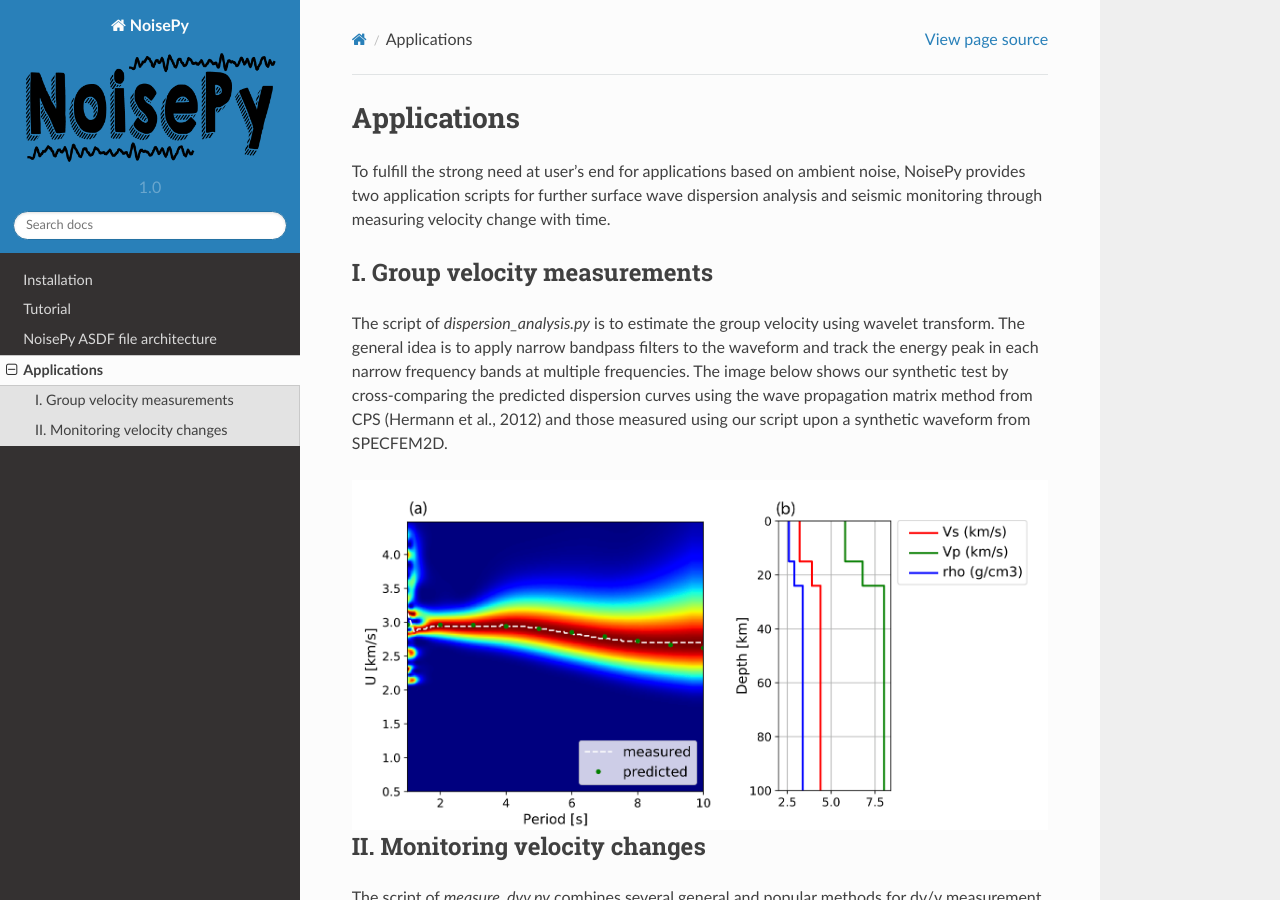
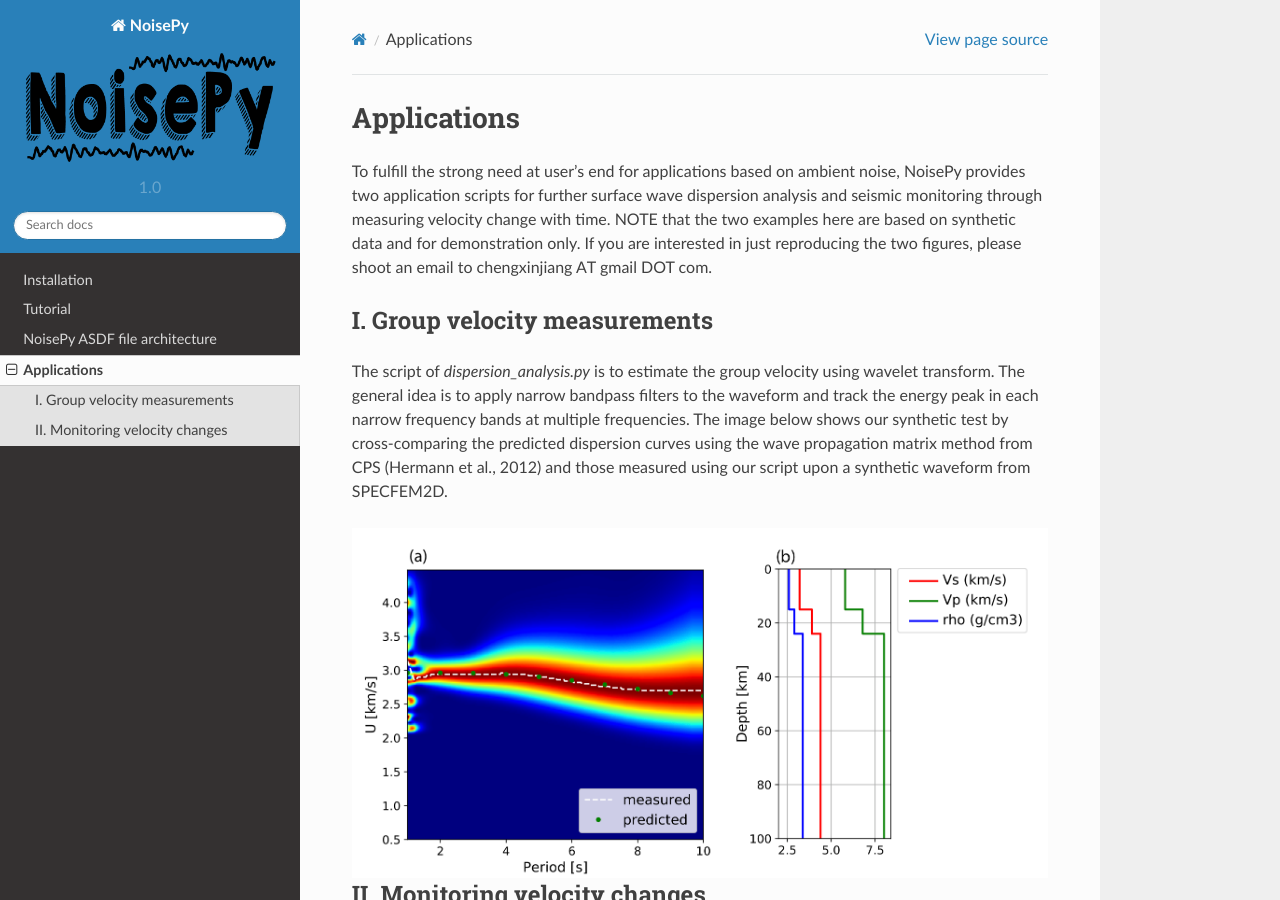
Before and after one commit to noisepy/NoisePy, a Sphinx documentation site: the page built from docs/applications.rst, in a window 1280 px wide and 900 px high. Built offline with Sphinx 7.4.7 and the Read the Docs theme 2.0.0, drawn with Linux system fonts in a browser that asks for light colours.

Commit message:
Update applications.rst
figure reproducing scripts plus synthetic data are available upon request.

```diff
--- a/docs/applications.rst
+++ b/docs/applications.rst
@@ -1,7 +1,7 @@
 Applications
 ============
 
-To fulfill the strong need at user’s end for applications based on ambient noise, NoisePy provides two application scripts for further surface wave dispersion analysis and seismic monitoring through measuring velocity change with time.
+To fulfill the strong need at user’s end for applications based on ambient noise, NoisePy provides two application scripts for further surface wave dispersion analysis and seismic monitoring through measuring velocity change with time. NOTE that the two examples here are based on synthetic data and for demonstration only. If you are interested in just reproducing the two figures, please shoot an email to chengxinjiang AT gmail DOT com.
 
 I. Group velocity measurements
 ------------------------------
```
